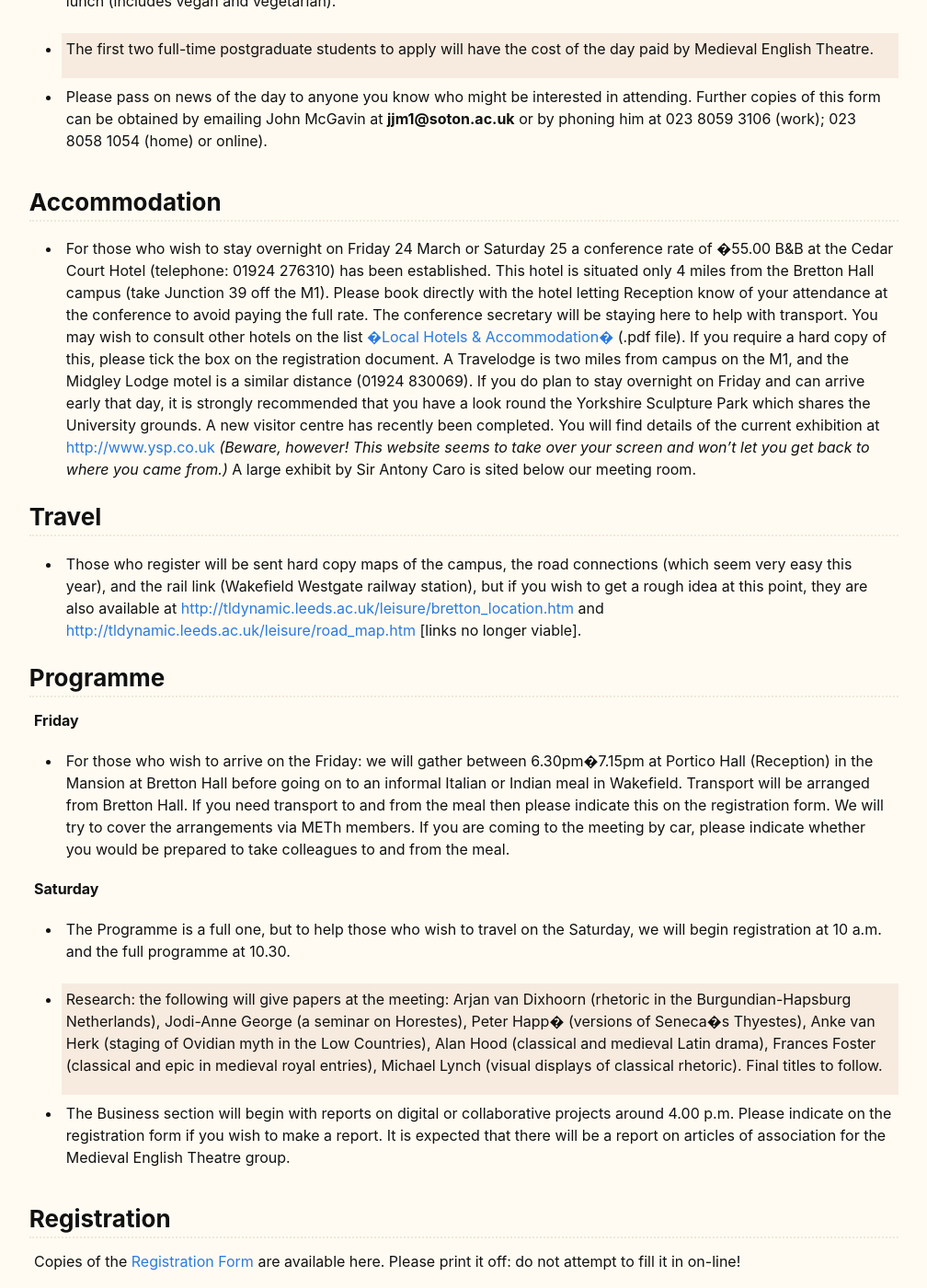
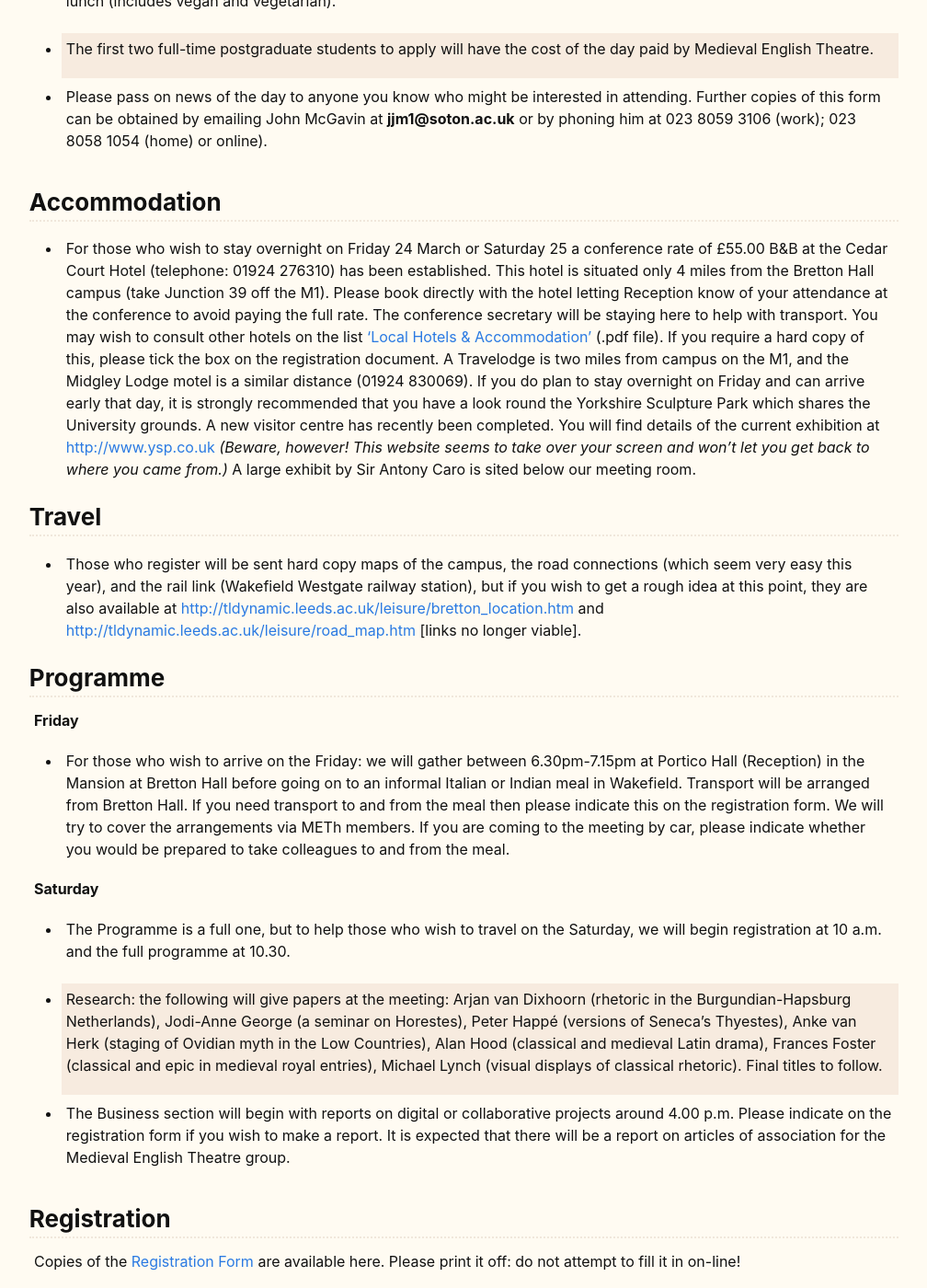
Before and after one commit to MedievalEnglishTheatre/MedievalEnglishTheatre.github.io, a Jekyll site: the page built from src/meetings/meet_2006/information_2006.md, in a window 1280 px wide and 1400 px high, scrolled down 1036 px. Shown: the whole window at 92% size, without its empty margins (133-1141 px from the left). Built offline with Jekyll 4.4.1, drawn with Linux system fonts in a browser that asks for light colours; some of the changed text lies outside the part shown.

Commit message:
Update information_2006.md

```diff
--- a/src/meetings/meet_2006/information_2006.md
+++ b/src/meetings/meet_2006/information_2006.md
@@ -21,7 +21,7 @@ This year the Medieval English Theatre meeting on **The Classical** will be
 
 -  [Campus image and information](http://tldynamic.leeds.ac.uk/leisure/bretton.htm).
 
-- Phil�s contact details: 158 Paddock Rd., Harry Bower, Kirkburton, Huddersfield, West Yorkshire, HD8 0TT; tel: 01484 602925. e-mail: Philip@Butterworth20.wanadoo.co.uk [no longer viable]
+- Phil's contact details: 158 Paddock Rd., Harry Bower, Kirkburton, Huddersfield, West Yorkshire, HD8 0TT; tel: 01484 602925. e-mail: Philip@Butterworth20.wanadoo.co.uk [no longer viable]
 
 ### **Registration Details**
 
@@ -33,7 +33,7 @@ available.*
 
 ### **Registration Cost**
 
-- The cost, �27.23 (�23.20 + VAT) per person, includes morning and afternoon coffee/tea and biscuits, and a buffet lunch (includes vegan and vegetarian).
+- The cost, £27.23 (£23.20 + VAT) per person, includes morning and afternoon coffee/tea and biscuits, and a buffet lunch (includes vegan and vegetarian).
 
 - The first two full-time postgraduate students to apply will have the cost of the day paid by Medieval English Theatre.
 
@@ -41,7 +41,7 @@ available.*
 
 ### <a xmlns="http://www.w3.org/1999/xhtml"   name="accommodation"   id="accommodation"/> **Accommodation**
 
-- For those who wish to stay overnight on Friday 24 March or Saturday 25 a conference rate of �55.00 B&amp;B at the Cedar Court Hotel (telephone: 01924 276310) has been established. This hotel is situated only 4 miles from the Bretton Hall campus (take Junction 39 off the M1). Please book directly with the hotel letting Reception know of your attendance at the conference to avoid paying the full rate. The conference secretary will be staying here to help with transport. You may wish to consult other hotels on the list [�Local Hotels &amp; Accommodation�](winpres0008.pdf) (.pdf file). If you require a hard copy of this, please tick the box on the registration document. A Travelodge is two miles from campus on the M1, and the Midgley Lodge motel is a similar distance (01924 830069). If you do plan to stay overnight on Friday and can arrive early that day, it is strongly recommended that you have a look round the Yorkshire Sculpture Park which shares the University grounds. A new visitor centre has recently been completed. You will find details of the current exhibition at [http://www.ysp.co.uk](http://www.ysp.co.uk)  *(Beware, however! This website seems to take over your screen and won't let
+- For those who wish to stay overnight on Friday 24 March or Saturday 25 a conference rate of £55.00 B&amp;B at the Cedar Court Hotel (telephone: 01924 276310) has been established. This hotel is situated only 4 miles from the Bretton Hall campus (take Junction 39 off the M1). Please book directly with the hotel letting Reception know of your attendance at the conference to avoid paying the full rate. The conference secretary will be staying here to help with transport. You may wish to consult other hotels on the list ['Local Hotels &amp; Accommodation'](winpres0008.pdf) (.pdf file). If you require a hard copy of this, please tick the box on the registration document. A Travelodge is two miles from campus on the M1, and the Midgley Lodge motel is a similar distance (01924 830069). If you do plan to stay overnight on Friday and can arrive early that day, it is strongly recommended that you have a look round the Yorkshire Sculpture Park which shares the University grounds. A new visitor centre has recently been completed. You will find details of the current exhibition at [http://www.ysp.co.uk](http://www.ysp.co.uk)  *(Beware, however! This website seems to take over your screen and won't let
 you get back to where you came from.)* A large exhibit by Sir Antony Caro is sited below our meeting room.
 
 ### <a xmlns="http://www.w3.org/1999/xhtml" name="travel" id="travel"/> **Travel**
@@ -52,12 +52,12 @@ you get back to where you came from.)* A large exhibit by Sir Antony Caro is sit
 
  **Friday**
 
-- For those who wish to arrive on the Friday: we will gather between 6.30pm�7.15pm at Portico Hall (Reception) in the Mansion at Bretton Hall before going on to an informal Italian or Indian meal in Wakefield. Transport will be arranged from Bretton Hall. If you need transport to and from the meal then please indicate this on the registration form. We will try to cover the arrangements via METh members. If you are coming to the meeting by car, please indicate whether you would be prepared to take colleagues to and from the meal.
+- For those who wish to arrive on the Friday: we will gather between 6.30pm-7.15pm at Portico Hall (Reception) in the Mansion at Bretton Hall before going on to an informal Italian or Indian meal in Wakefield. Transport will be arranged from Bretton Hall. If you need transport to and from the meal then please indicate this on the registration form. We will try to cover the arrangements via METh members. If you are coming to the meeting by car, please indicate whether you would be prepared to take colleagues to and from the meal.
 
 **Saturday**
 - The Programme is a full one, but to help those who wish to travel on the Saturday, we will begin registration at 10 a.m. and the full programme at 10.30.
 
-- Research: the following will give papers at the meeting: Arjan van Dixhoorn (rhetoric in the Burgundian-Hapsburg Netherlands), Jodi-Anne George (a seminar on Horestes), Peter Happ� (versions of Seneca�s Thyestes), Anke van Herk (staging of Ovidian myth in the Low Countries), Alan Hood (classical and medieval Latin drama), Frances Foster (classical and epic in medieval royal entries), Michael Lynch (visual displays of classical rhetoric). Final titles to follow.
+- Research: the following will give papers at the meeting: Arjan van Dixhoorn (rhetoric in the Burgundian-Hapsburg Netherlands), Jodi-Anne George (a seminar on Horestes), Peter Happé (versions of Seneca's Thyestes), Anke van Herk (staging of Ovidian myth in the Low Countries), Alan Hood (classical and medieval Latin drama), Frances Foster (classical and epic in medieval royal entries), Michael Lynch (visual displays of classical rhetoric). Final titles to follow.
 
 - The Business section will begin with reports on digital or collaborative projects around 4.00 p.m. Please indicate on the registration form if you wish to make a report. It is expected that there will be a report on articles of association for the Medieval English Theatre group.
 
```
